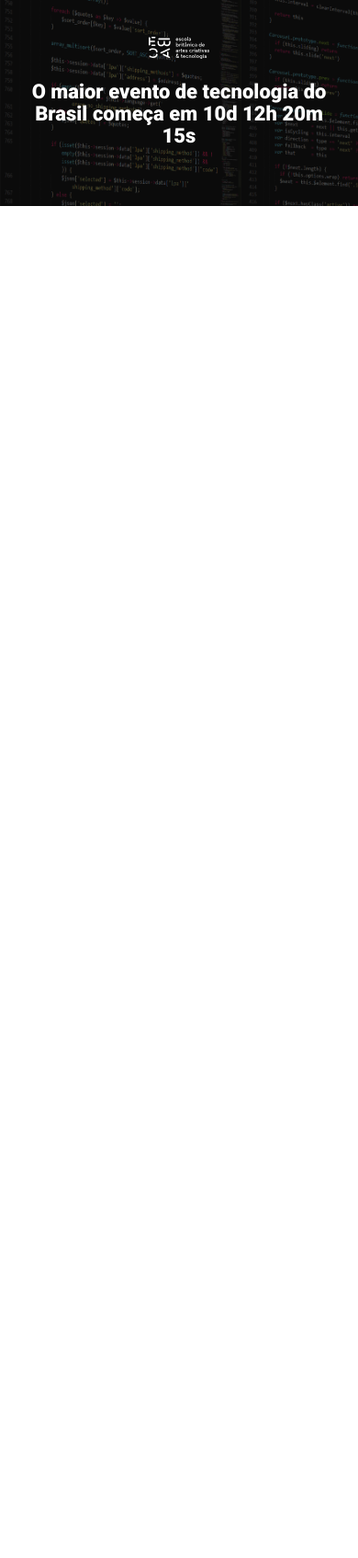
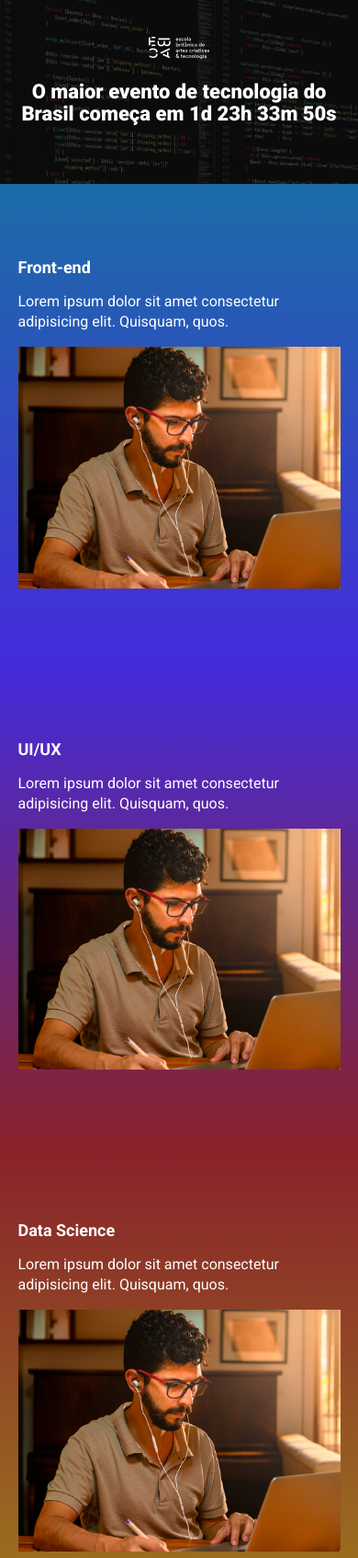
Before and after one commit to marcoaolivei/ebac_tech_talks, a website built with Parcel: page src/index.html in a window 390 px wide. Shown: the top 1694 px of the page at 92% size. Before the commit the page ends 844 px from the top, so only its background shows below. Built offline with nearby package versions, Linux system fonts and the light colour scheme.

Commit message:
criando a contagem regressiva

```diff
--- a/package.json
+++ b/package.json
@@ -2,7 +2,8 @@
   "name": "lading_page_evento",
   "version": "1.0.0",
   "scripts": {
-    "dev": "parcel src/index.html src/scripts/main.js src/styles/main.scss",
+    "dev": "parcel src/index.html",
+    "build": "parcel build src/index.html",
     "test": "echo \"Error: no test specified\" && exit 1"
   },
   "keywords": [],
--- a/src/index.html
+++ b/src/index.html
@@ -8,24 +8,59 @@
   <link rel="preconnect" href="https://fonts.gstatic.com" crossorigin>
   <link href="https://fonts.googleapis.com/css2?family=Lobster&family=Roboto:ital,wght@0,100;0,300;0,400;0,500;0,700;0,900;1,100;1,300;1,400;1,500;1,700;1,900&display=swap" rel="stylesheet">
   <link rel="stylesheet" href="styles/main.scss">
+  <link rel="stylesheet" href="https://unpkg.com/aos@next/dist/aos.css" />
 </head>
 <body>
   <header class="hero">
     <div class="container">
       <img class="hero__logo" src="./images/ebac_logo.svg" alt="EBAC">
       <p class="hero__text">
-        O maior evento de tecnologia do Brasil começa em 10d 12h 20m 15s
+        O maior evento de tecnologia do Brasil começa em <span id="contador"></span>
       </p>
-
     </div>
+  </header>
+  <section class="event event--frontend">
+    <div class="container"data-aos="fade-right">
+      <div class="event__details">
+        <h2 class="event__details__title">Front-end</h2>
+        <p class="event__details__description">Lorem ipsum dolor sit amet consectetur adipisicing elit. Quisquam, quos.</p>
+      </div>
+      <img class="event__image" src="./images/frontend.png" alt="Front-end">
+    </div>
+  </section>
+  <section class="event event--ui-ux event--image-left">
+    <div class="container"data-aos="fade-left">
+      <div class="event__details">
+        <h2 class="event__details__title">UI/UX</h2>
+        <p class="event__details__description">Lorem ipsum dolor sit amet consectetur adipisicing elit. Quisquam, quos.</p>
+      </div>
+      <img class="event__image" src="./images/frontend.png" alt="Front-end">
+    </div>
+  </section>
+  <section class="event event--data-science">
+    <div class="container"data-aos="fade-right">
+      <div class="event__details">
+        <h2 class="event__details__title">Data Science</h2>
+        <p class="event__details__description">Lorem ipsum dolor sit amet consectetur adipisicing elit. Quisquam, quos.</p>
+      </div>
+      <img class="event__image" src="./images/frontend.png" alt="Front-end">
+    </div>
+  </section>
+  <section class="event event--backend event--image-left">
+    <div class="container"data-aos="fade-left">
+      <div class="event__details">
+        <h2 class="event__details__title">Back-end</h2>
+        <p class="event__details__description">Lorem ipsum dolor sit amet consectetur adipisicing elit. Quisquam, quos.</p>
+      </div>
+      <img class="event__image" src="./images/frontend.png" alt="Front-end">
+    </div>
+  </section>
 
 
 
-  </header>
+  <script src="https://unpkg.com/aos@next/dist/aos.js"></script>
+  <script src="scripts/main.js"></script>
 
-
-
-  <script src="scripts/main.js"></script>
 
 
 </body>
--- a/src/scripts/main.js
+++ b/src/scripts/main.js
@@ -1 +1,29 @@
-console.log("Hello World");
+AOS.init();
+
+const dataEvento = new Date("Jun 10, 2025 18:00:00");
+const timeStampEvento = dataEvento.getTime();
+
+const contaAsHoras = setInterval(function() {
+    const agora = new Date();
+    const timeStampAtual = agora.getTime();
+
+    const distanciaEvento = timeStampEvento - timeStampAtual;
+
+    const diaEmMS = 1000 * 60 * 60 * 24;
+    const horaEmMS = 1000 * 60 * 60;
+    const minutoEmMS = 1000 * 60;
+    const segundoEmMS = 1000;
+
+    const dias = Math.floor(distanciaEvento / diaEmMS);
+    const horas = Math.floor((distanciaEvento % diaEmMS) / horaEmMS);
+    const minutos = Math.floor((distanciaEvento % horaEmMS) / minutoEmMS);
+    const segundos = Math.floor((distanciaEvento % minutoEmMS) / segundoEmMS);
+
+    document.getElementById('contador').innerHTML = `${dias}d ${horas}h ${minutos}m ${segundos}s`;
+
+    if (distanciaEvento < 0) {
+        clearInterval(contaAsHoras);
+        document.getElementById('contador').innerHTML = "Evento expirado!";
+    }
+
+},1000);
--- /dev/null
+++ b/src/styles/_event.scss
@@ -0,0 +1,65 @@
+@use 'variables';
+
+.event {
+    padding: 80px 0;
+
+    &--frontend {
+        background-image: linear-gradient(variables.$blue1, variables.$blue2);
+    }
+
+    &--ui-ux {
+        background-image: linear-gradient(variables.$blue2, variables.$pink);
+    }
+
+    &--data-science {
+        background-image: linear-gradient(variables.$pink, variables.$yellow);
+    }
+
+    &--backend {
+        background-image: linear-gradient(variables.$yellow, variables.$pink);
+    }
+
+    &--image-left {
+        .container {
+            flex-direction: row-reverse;
+        }
+    }
+
+
+
+    .container {
+        display: flex;
+        gap: 40px;
+    }
+
+    &__image {
+        max-width: 360px;
+    }
+
+    &__details {
+        &__title {
+            font-size: 18px;
+            font-weight: bold;
+            margin-bottom: 16px;
+        }
+
+        &__description {
+            line-height: 22px;
+        }
+    }
+
+    @media (max-width: 640px) {
+        .container {
+            display: block;
+        }
+
+        &__image {
+            max-width: 100%;
+        }
+
+        &__details {
+            margin-right: 0;
+            margin-bottom: 16px;
+        }
+    }
+}
--- a/src/styles/_hero.scss
+++ b/src/styles/_hero.scss
@@ -1,6 +1,7 @@
+@use 'variables';
+
 .hero {
     padding-top: 64px;
-    padding-bottom: 100px;
     background-image: url(../images/fundo.png);
     background-repeat: no-repeat;
     background-size: cover;
@@ -16,7 +17,7 @@
         left:0;
         width: 100%;
         height: 100%;
-        background-color: #000;
+        background-color: variables.$secondaryTextColor;
         content: '';
         opacity: 0.6;
         }
--- /dev/null
+++ b/src/styles/_variables.scss
@@ -0,0 +1,8 @@
+$textColor: #fff;
+$secondaryTextColor: #000;
+
+$blue1: #1B6CA7;
+$blue2: #442BDB;
+$pink: #89222B;
+$yellow: #9C791D;
+$purple: #4F2AC3;
--- a/src/styles/main.scss
+++ b/src/styles/main.scss
@@ -1,11 +1,13 @@
 @use 'hero';
+@use 'event';
+@use 'variables';
 
 * {
     margin: 0;
     padding: 0;
     box-sizing: border-box;
     font-family: 'Roboto', sans-serif;
-    color: #fff;
+    color: variables.$textColor;
 }
 
 .container {
```
